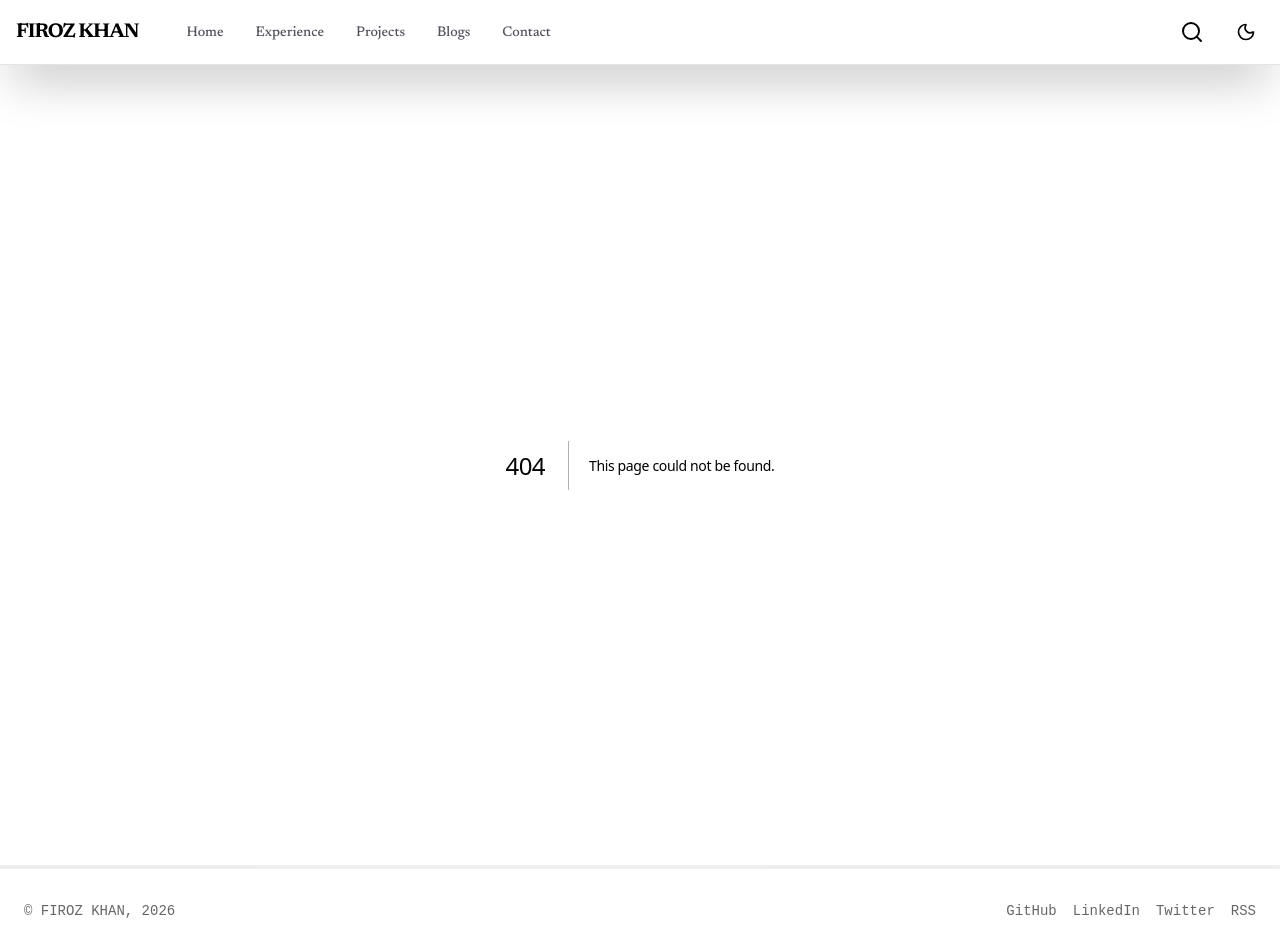
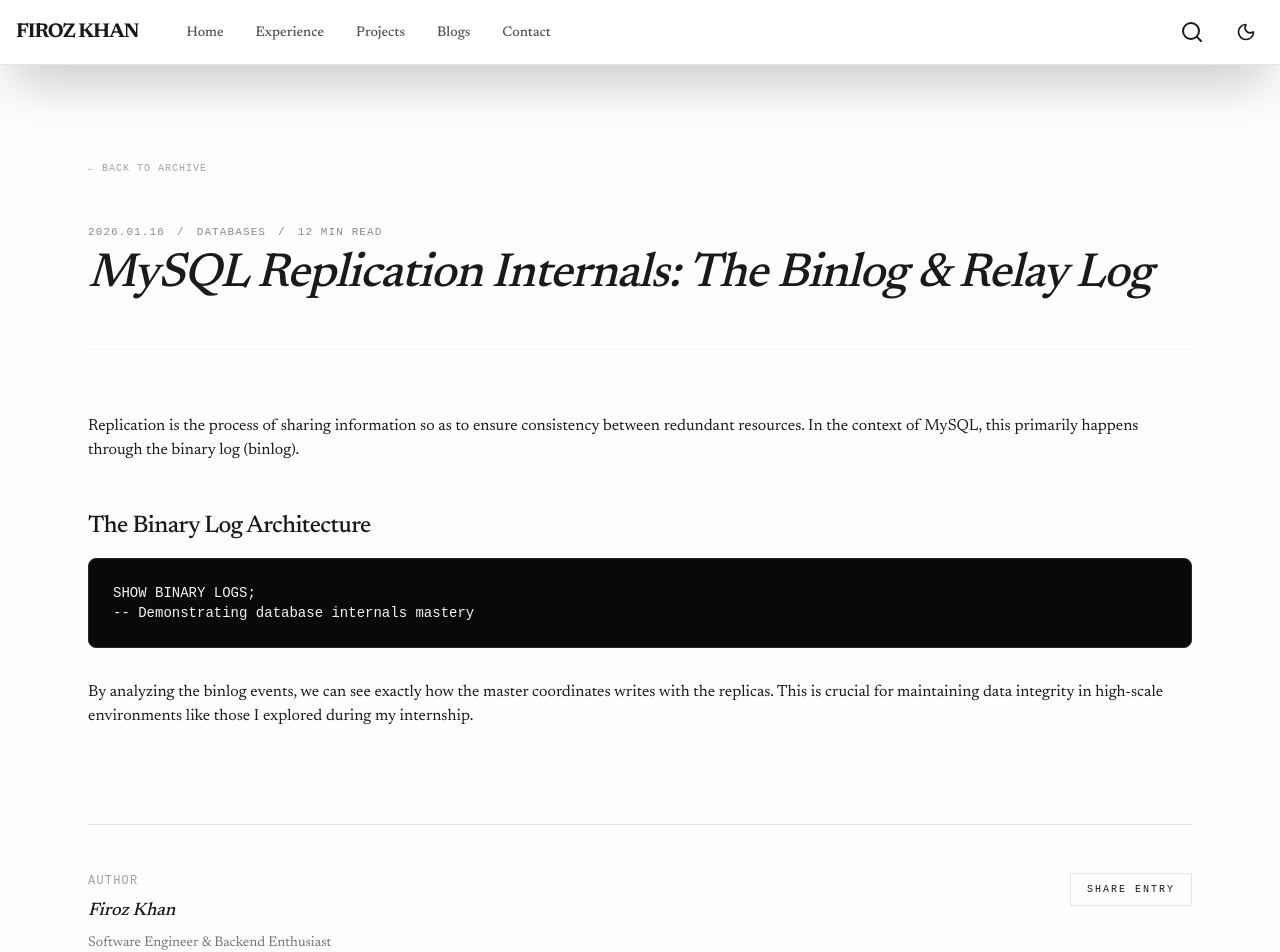
Before and after one commit to firozkhan4/firozkhan4, a Next.js app: page /blogs/1 in a window 1280 px wide. Before the commit this address had no page. Shown: the top 952 px of the page. Built offline with nearby package versions, Linux system fonts and the light colour scheme.

Commit message:
add: Create Blog Page for articles

```diff
--- /dev/null
+++ b/app/blogs/[slug]/page.tsx
@@ -0,0 +1,91 @@
+'use client'
+
+import React from 'react';
+
+// Example data structure from your SQLite 'blogs' table
+const blogPost = {
+  title: "MySQL Replication Internals: The Binlog & Relay Log",
+  date: "2026.01.16",
+  category: "Databases",
+  readingTime: "12 min read",
+  content: `## Introduction
+  In distributed systems, replication is a fundamental concept...`, // This would be your Markdown string
+};
+
+export default function BlogPost() {
+  return (
+    <article className="min-h-screen font-newsreader dark:text-white bg-paper text-ink dark:bg-[#121212] transition-colors duration-300">
+      <main className="container mx-auto max-w-6xl px-6 py-16 md:py-24">
+
+        {/* Breadcrumb / Back Navigation */}
+        <nav className="mb-12">
+          <a href="/blogs" className="font-mono text-[10px] uppercase tracking-widest opacity-40 hover:opacity-100 transition-opacity flex items-center gap-2">
+            ← Back to Archive
+          </a>
+        </nav>
+
+        {/* Post Metadata Header */}
+        <header className="mb-16 space-y-6 border-b border-zinc-100 dark:border-zinc-900 pb-12">
+          <div className="space-y-2">
+            <div className="flex items-center gap-3 font-mono text-[11px] uppercase tracking-widest opacity-50">
+              <span>{blogPost.date}</span>
+              <span>/</span>
+              <span>{blogPost.category}</span>
+              <span>/</span>
+              <span>{blogPost.readingTime}</span>
+            </div>
+            <h1 className="text-4xl md:text-5xl font-medium italic tracking-tight leading-[1.1] dark:text-white">
+              {blogPost.title}
+            </h1>
+          </div>
+        </header>
+
+        {/* Article Body */}
+        <section className="prose prose-zinc dark:prose-invert prose-lg max-w-none
+          prose-headings:font-medium prose-headings:italic prose-headings:tracking-tight
+          prose-p:leading-relaxed prose-p:text-zinc-700 dark:prose-p:text-zinc-300
+          prose-code:font-mono prose-code:bg-zinc-100 dark:prose-code:bg-zinc-900
+          prose-code:px-1 prose-code:rounded prose-code:before:content-none prose-code:after:content-none
+          prose-strong:text-ink dark:prose-strong:text-white">
+
+          {/* Content would be rendered here via a Markdown parser */}
+          <div className="space-y-8">
+            <p>
+              Replication is the process of sharing information so as to ensure consistency
+              between redundant resources. In the context of MySQL, this primarily happens
+              through the binary log (binlog).
+            </p>
+
+            <h2 className="text-2xl mt-12 mb-4">The Binary Log Architecture</h2>
+
+            <pre className="bg-zinc-950 text-zinc-100 p-6 rounded-lg font-mono text-sm overflow-x-auto border border-zinc-800">
+              {`SHOW BINARY LOGS;
+-- Demonstrating database internals mastery`}
+            </pre>
+
+            <p>
+              By analyzing the binlog events, we can see exactly how the master coordinates
+              writes with the replicas. This is crucial for maintaining data integrity
+              in high-scale environments like those I explored during my internship.
+            </p>
+          </div>
+        </section>
+
+        {/* Academic Footer / Citation Style */}
+        <footer className="mt-24 pt-12 border-t border-zinc-200 dark:border-zinc-800">
+          <div className="flex flex-col md:flex-row justify-between items-start gap-6">
+            <div className="space-y-2">
+              <h4 className="font-mono text-xs uppercase tracking-widest opacity-40">Author</h4>
+              <p className="text-lg font-medium italic">Firoz Khan</p>
+              <p className="text-sm opacity-60">Software Engineer & Backend Enthusiast</p>
+            </div>
+            <button className="px-4 py-2 border border-zinc-200 dark:border-zinc-800 text-[10px] font-mono uppercase tracking-[0.2em] hover:bg-zinc-100 dark:hover:bg-zinc-900 transition-colors">
+              Share Entry
+            </button>
+          </div>
+        </footer>
+
+      </main>
+    </article>
+  );
+}
```
